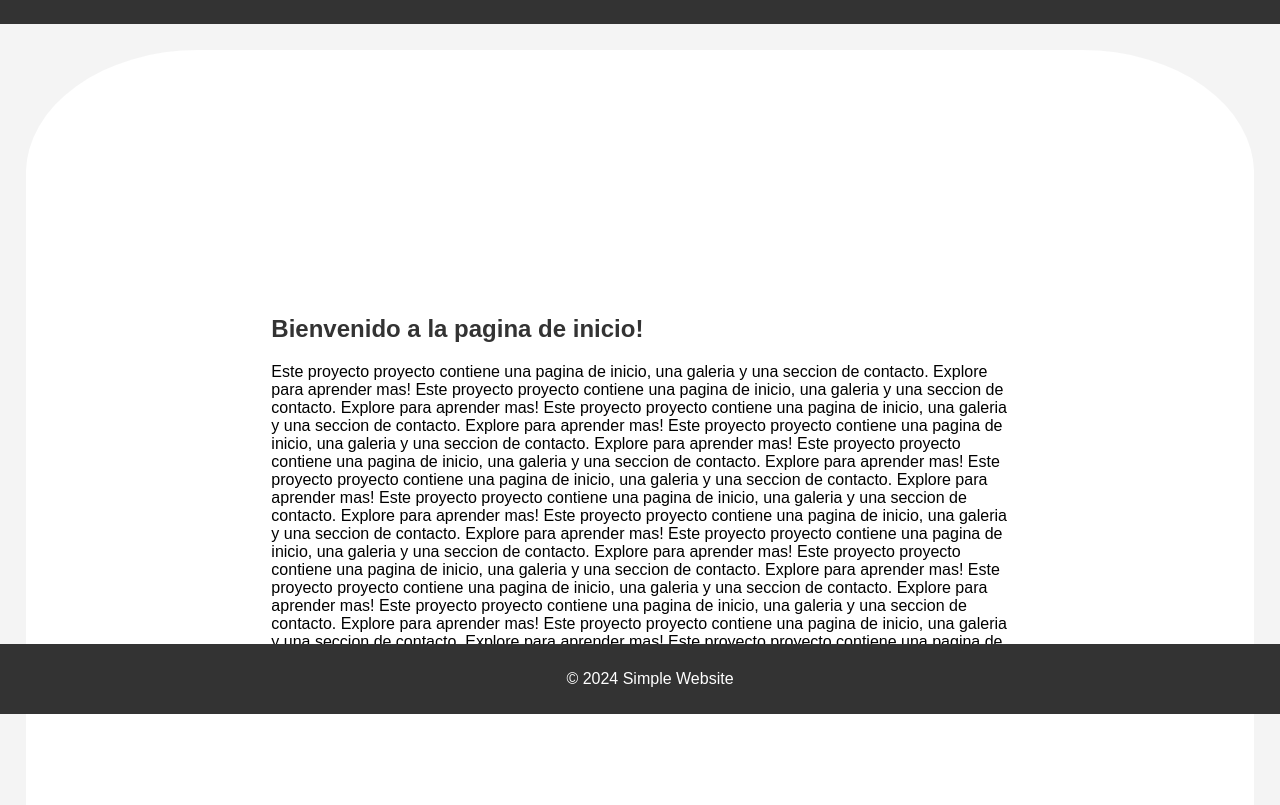
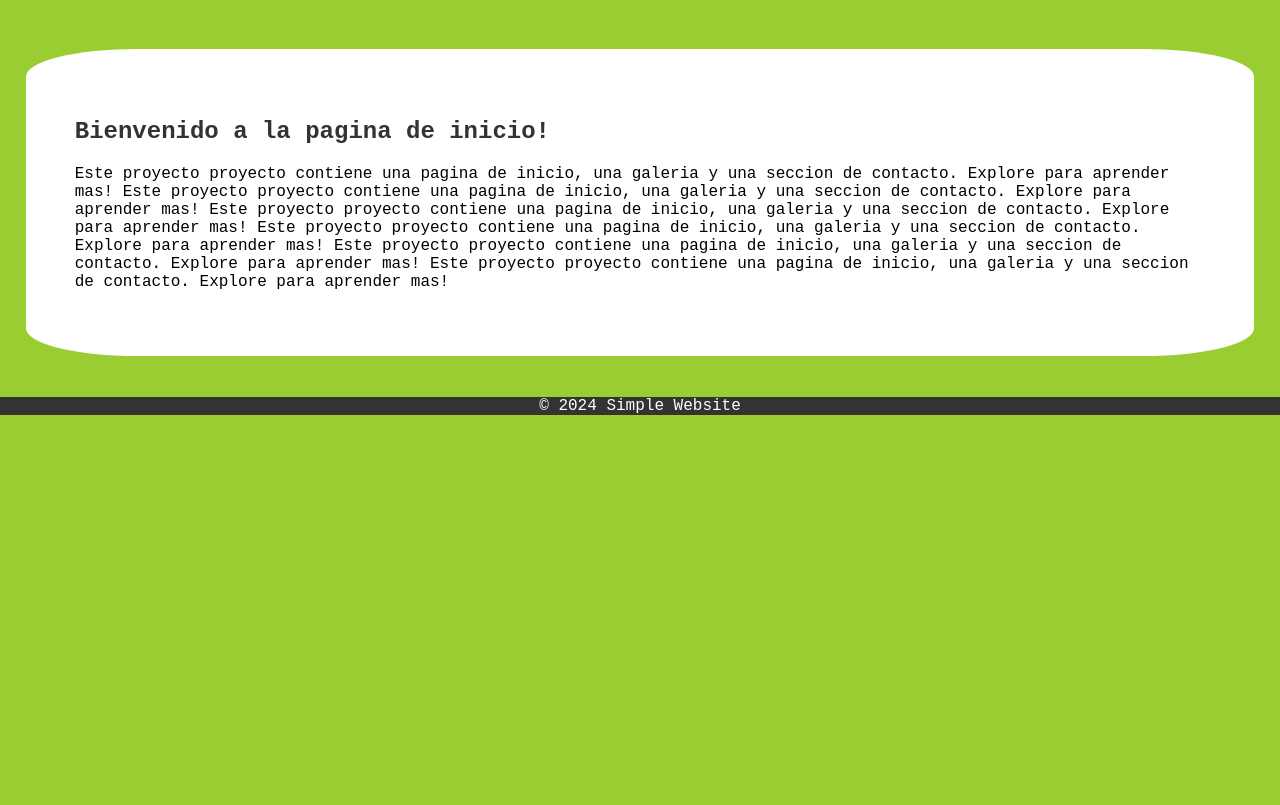
Before and after one commit to karloag/pagisimple, a plain HTML site: page index.html in a window 1280 px wide. Shown: the part 86-891 px from the top of the page. After the commit the page ends 800 px from the top, so only its background shows below. Drawn offline with Linux system fonts and the light colour scheme.

Commit message:
read todo

```diff
--- a/index.html
+++ b/index.html
@@ -31,16 +31,6 @@
                 Este proyecto proyecto contiene una pagina de inicio, una galeria y una seccion de contacto. Explore para aprender mas!
                 Este proyecto proyecto contiene una pagina de inicio, una galeria y una seccion de contacto. Explore para aprender mas!
                 Este proyecto proyecto contiene una pagina de inicio, una galeria y una seccion de contacto. Explore para aprender mas!
-                Este proyecto proyecto contiene una pagina de inicio, una galeria y una seccion de contacto. Explore para aprender mas!
-                Este proyecto proyecto contiene una pagina de inicio, una galeria y una seccion de contacto. Explore para aprender mas!
-                Este proyecto proyecto contiene una pagina de inicio, una galeria y una seccion de contacto. Explore para aprender mas!
-
-                Este proyecto proyecto contiene una pagina de inicio, una galeria y una seccion de contacto. Explore para aprender mas!
-                Este proyecto proyecto contiene una pagina de inicio, una galeria y una seccion de contacto. Explore para aprender mas!
-                Este proyecto proyecto contiene una pagina de inicio, una galeria y una seccion de contacto. Explore para aprender mas!
-                Este proyecto proyecto contiene una pagina de inicio, una galeria y una seccion de contacto. Explore para aprender mas!
-                Este proyecto proyecto contiene una pagina de inicio, una galeria y una seccion de contacto. Explore para aprender mas!
-
 
 
 
--- a/styles.css
+++ b/styles.css
@@ -1,14 +1,14 @@
     /* General  */
 
 body {
-    font-family: Arial, sans-serif;
+    font-family:  'Courier New', Courier, monospace;
     margin: 0;
     padding: 0;
-    background-color: #f4f4f4;
+    background-color: yellowgreen;
 }
 
 header {
-    background-color: #333;
+   /* background-color: #333; */
     color: #f4f4f4;
     padding: 10px 0;
     text-align: center;
@@ -34,8 +34,6 @@ nav ul li a {
     font-size: 18px;
 }
 
-
-
 main {
     padding: 2%;
 }
@@ -44,17 +42,19 @@ footer {
     text-align: center;
     background-color: #333;
     color: white;
-    padding: 10px;
-    position: sticky;
-    bottom: 0;
+    padding: 0%;
+    position: -webkit-sticky;
+    top: 100%;
     width: 100%;
 }
 
-/* Inicio */
+/* Inicio  todo: keep shape on resize, center the text? */
+
 main section {
     background-color: white;
-    padding: 20%;
-    border-radius: 14%;
+    padding: 4%;
+    border-radius: 9%;
+    margin: 0%;
 }
 
 main section h2 {
```
